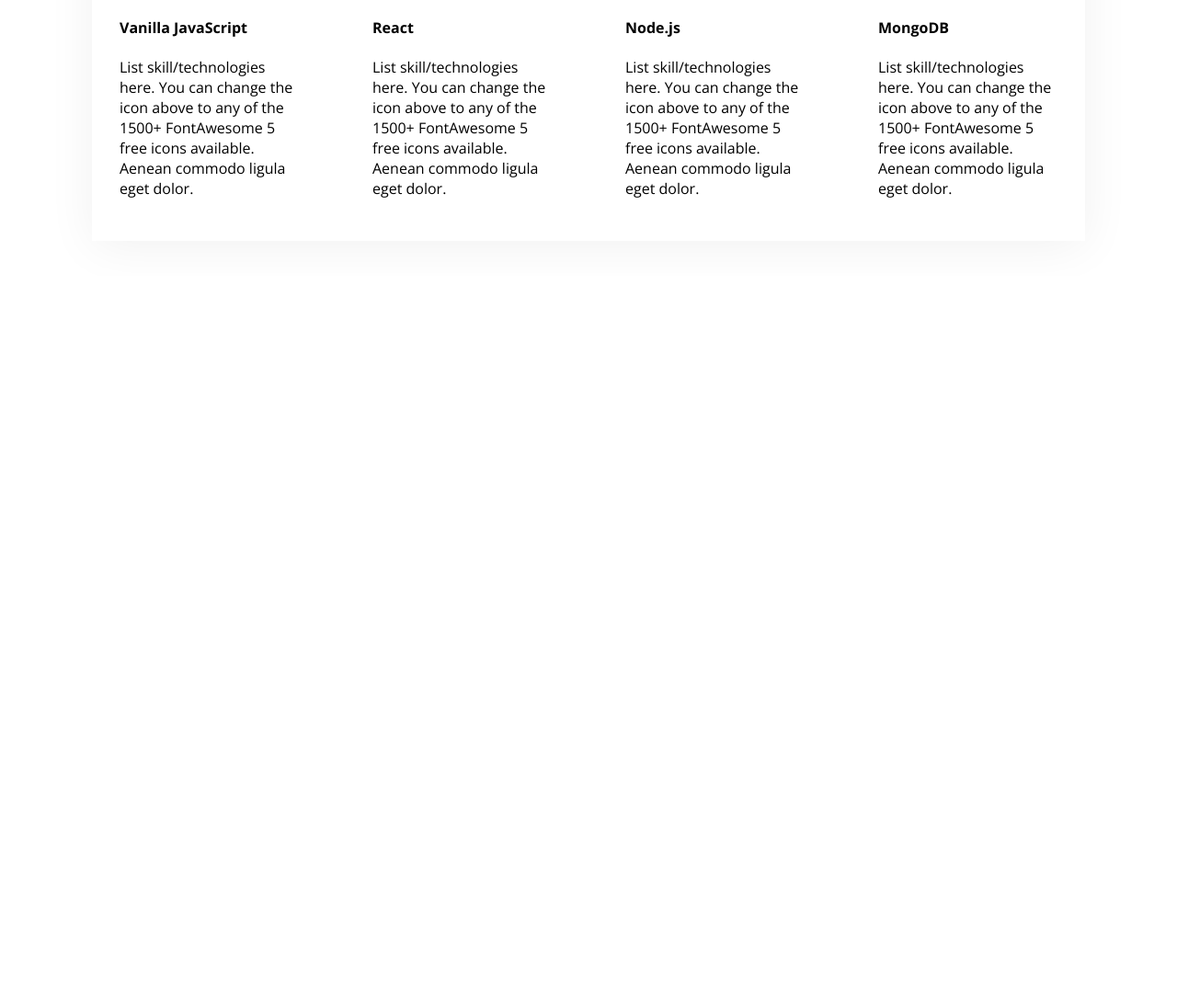
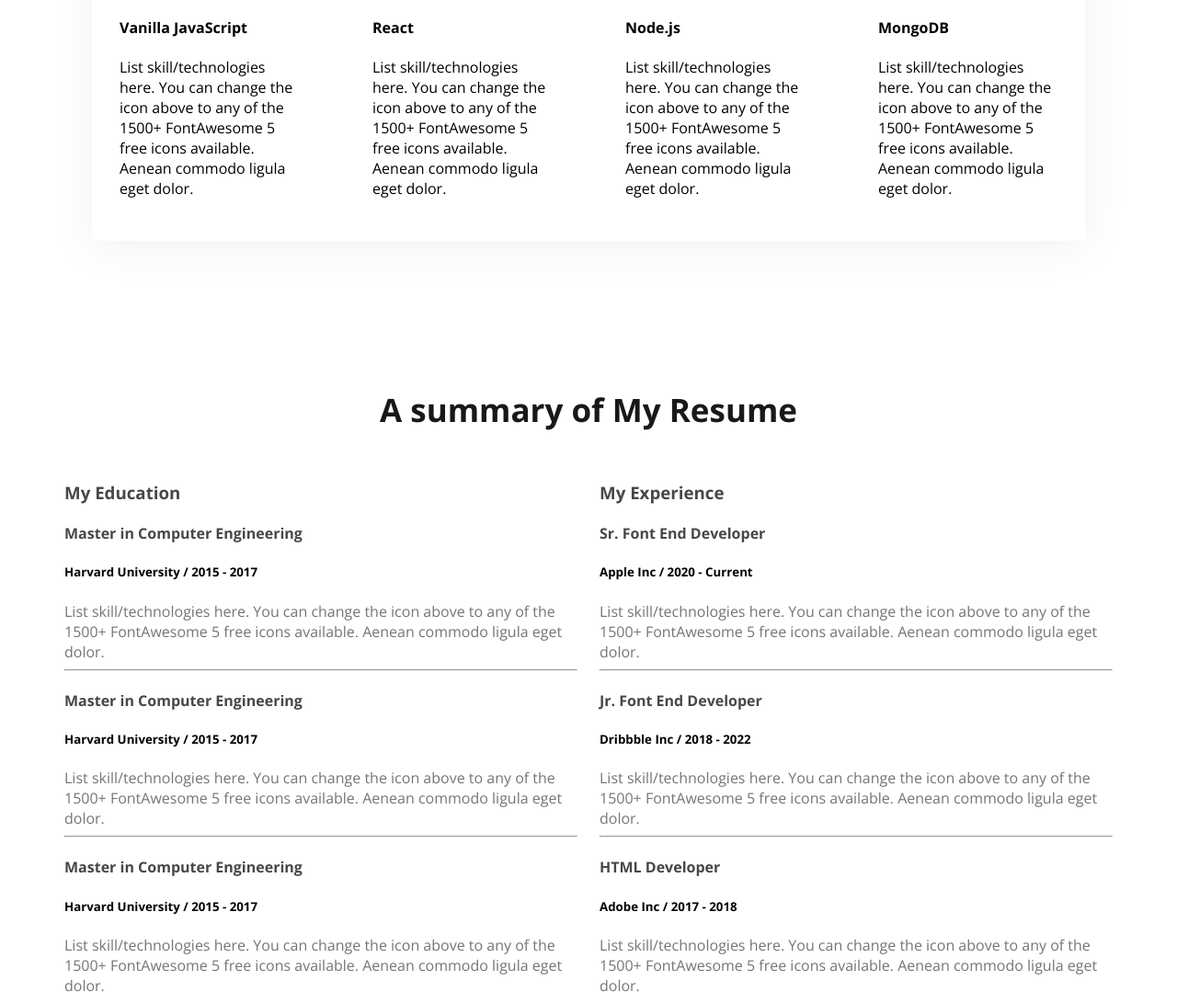
Before and after one commit to tawhidulislam1/webdev-portfolio, a plain HTML site: page index.html in a window 1280 px wide. Shown: the part 1993-3084 px from the top of the page at 92% size. Before the commit the page ends 2293 px from the top, so only its background shows below. Drawn offline with nearby package versions, Linux system fonts and the light colour scheme.

Commit message:
resume section added

```diff
--- a/index.html
+++ b/index.html
@@ -84,6 +84,59 @@
                 </div>
             </div>
         </section>
+        <section class="resume ">
+            <h3 class="section-title dark-1 text-center">A summary of My Resume</h3>
+            <div class="resume-container">
+                <div class="resume-column">
+                    <h3 class="resume-column-tiltle dark-2">My Education</h3>
+                    <div class="experience">
+                        <h4 class="experience-title dark-2">Master in Computer Engineering</h4>
+                        <h5 class="experience-sub-title">Harvard University / 2015 - 2017</h5>
+                        <div class="experience-description  dark-3">List skill/technologies here. You can change the icon above
+                            to any of the 1500+ FontAwesome 5 free icons available. Aenean commodo ligula eget dolor.</div>
+                    </div>
+                    <hr>
+                    <div class="experience">
+                        <h4 class="experience-title dark-2">Master in Computer Engineering</h4>
+                        <h5 class="experience-sub-title">Harvard University / 2015 - 2017</h5>
+                        <div class="experience-description  dark-3">List skill/technologies here. You can change the icon above
+                            to any of the 1500+ FontAwesome 5 free icons available. Aenean commodo ligula eget dolor.</div>
+                    </div>
+                    <hr>
+                    <div class="experience">
+                        <h4 class="experience-title dark-2">Master in Computer Engineering</h4>
+                        <h5 class="experience-sub-title">Harvard University / 2015 - 2017</h5>
+                        <div class="experience-description  dark-3">List skill/technologies here. You can change the icon above
+                            to any of the 1500+ FontAwesome 5 free icons available. Aenean commodo ligula eget dolor.</div>
+                    </div>
+                </div>
+                <div class="resume-column">
+                    <h3 class="resume-column-tiltle dark-2">My Experience</h3>
+                    <div class="experience">
+                        <h4 class="experience-title dark-2">Sr. Font End Developer</h4>
+                        <h5 class="experience-sub-title">Apple Inc / 2020 - Current</h5>
+                        <div class="experience-description  dark-3">List skill/technologies here. You can change the icon above
+                            to any of the 1500+ FontAwesome 5 free icons available. Aenean commodo ligula eget dolor.</div>
+                    </div>
+                    <hr>
+
+                    <div class="experience">
+                        <h4 class="experience-title dark-2">Jr. Font End Developer</h4>
+                        <h5 class="experience-sub-title">Dribbble Inc / 2018 - 2022</h5>
+                        <div class="experience-description  dark-3">List skill/technologies here. You can change the icon above
+                            to any of the 1500+ FontAwesome 5 free icons available. Aenean commodo ligula eget dolor.</div>
+                    </div>
+                    <hr>
+
+                    <div class="experience">
+                        <h4 class="experience-title dark-2">HTML Developer</h4>
+                        <h5 class="experience-sub-title">Adobe Inc / 2017 - 2018</h5>
+                        <div class="experience-description  dark-3">List skill/technologies here. You can change the icon above
+                            to any of the 1500+ FontAwesome 5 free icons available. Aenean commodo ligula eget dolor.</div>
+                    </div>
+                </div>
+            </div>
+        </section>
     </main>
     <footer>
 
--- a/style.css
+++ b/style.css
@@ -13,6 +13,11 @@
 .dark-2{
     color: #474747;
 }
+hr{
+    background: #757575;
+
+}
+
 .dark-3{
     color: #757575;
 }
@@ -143,3 +148,9 @@ main{
 
 
 }
+
+/* Resume section  */
+.resume-container{
+    display: flex;
+    gap: 24px;
+}
```
